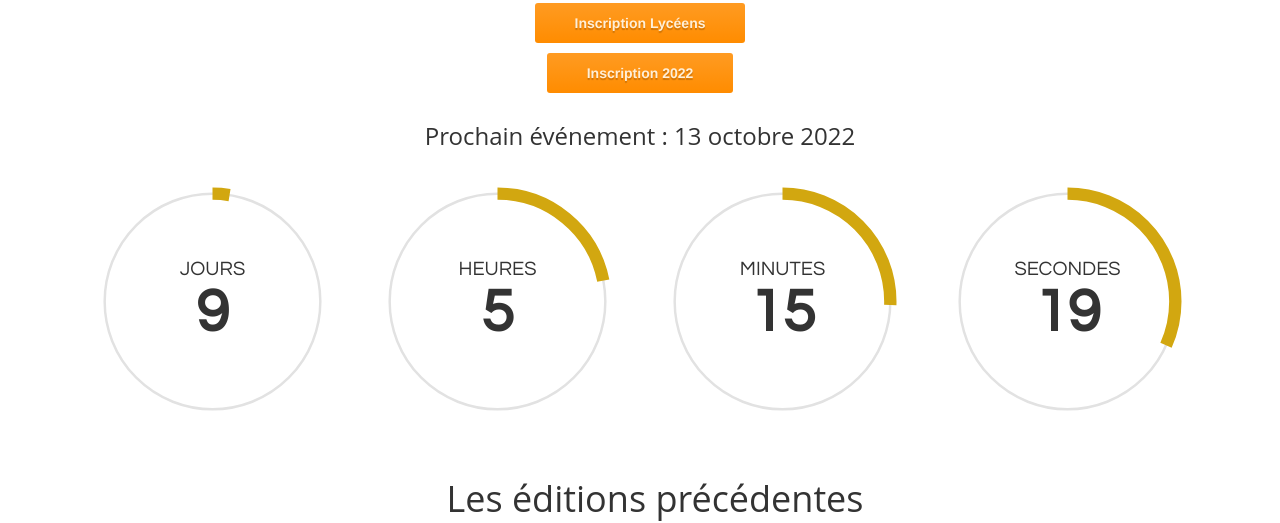
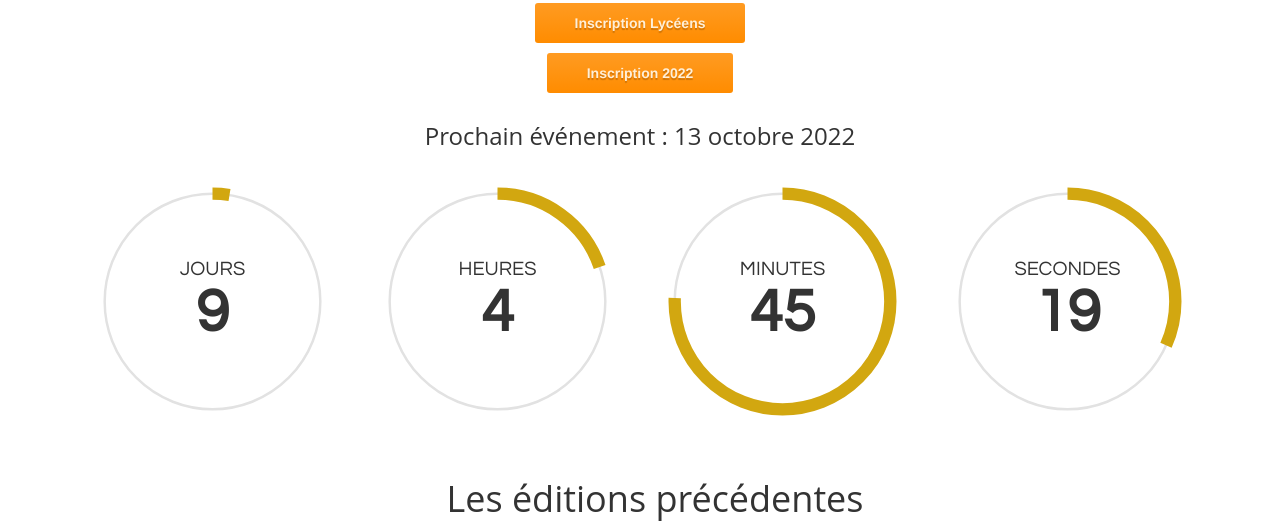
Before and after one commit to Zygnematophyce/sciences_en_courts_website, a plain HTML site: page index.html in a window 1280 px wide. Shown: the part 818-1341 px from the top of the page. Drawn offline with Linux system fonts and the light colour scheme.

Commit message:
Change the hour of the event

```diff
--- a/index.html
+++ b/index.html
@@ -84,7 +84,7 @@
 		<p><a class="btn btn-primary btn-large" href="https://www.billetweb.fr/sec2022" target="_blank">Inscription
 				2022</a></p>
 		<h3>Prochain événement : 13 octobre 2022</h3>
-		<div id="festival_jour_j" style="width: 100%;" data-date="2022-10-13 20:30:00"
+		<div id="festival_jour_j" style="width: 100%;" data-date="2022-10-13 20:00:00"
 			data-tc-id="e7f49168-41e9-ea72-1d2f-9bb68fe66f7b">
 			<div class="time_circles"><canvas width="1060" height="265"></canvas>
 				<div class="textDiv_Days" style="top: 93px; left: 0px; width: 265px;">
```
